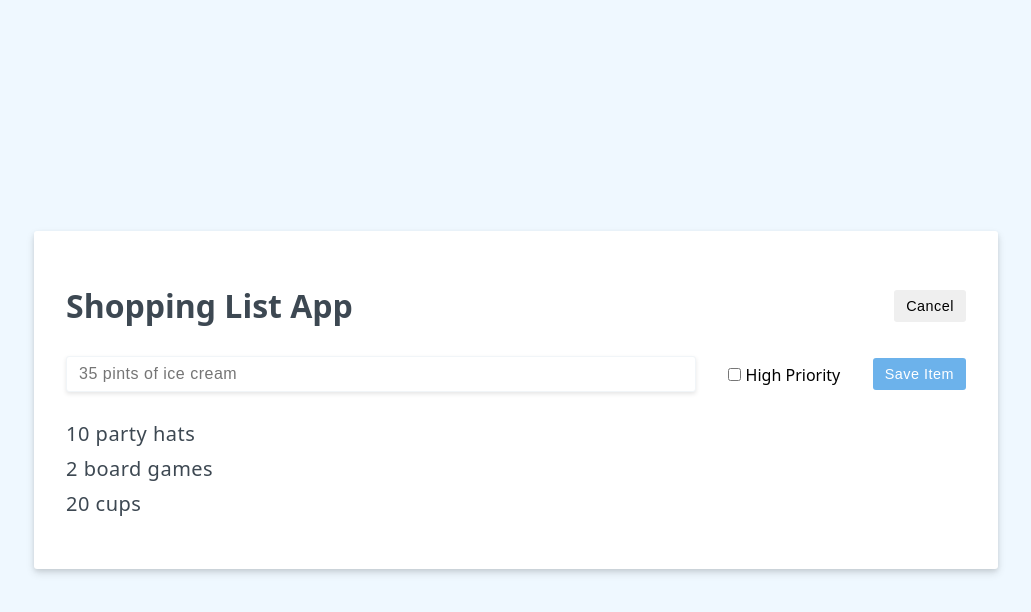
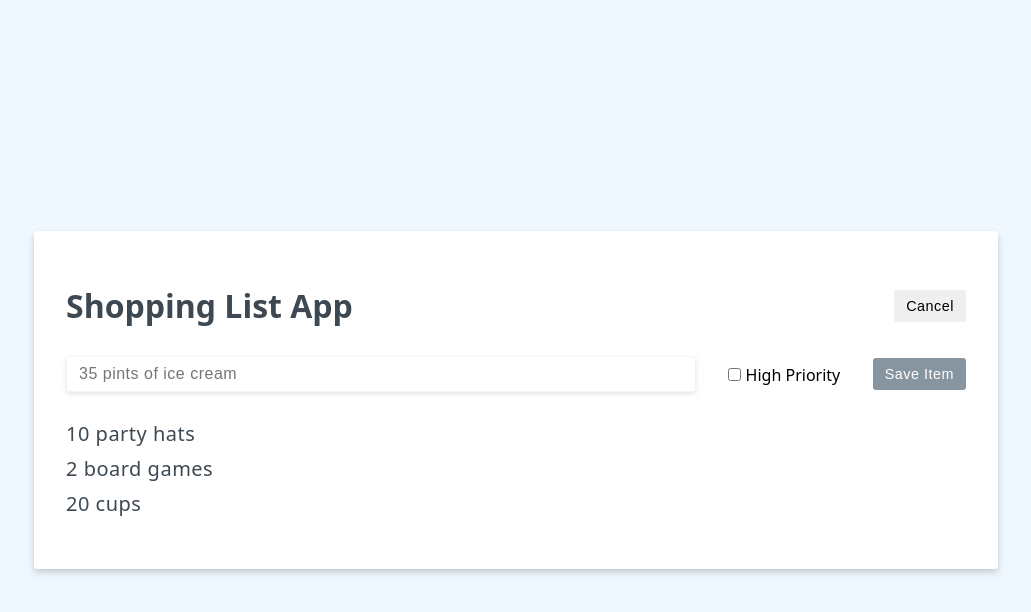
Before and after one commit to cellbesmanos/vue-fundamentals, a Vue app: page / in a window 1280 px wide. Both pictures are taken after a click on the button "Add Item". Shown: the top 612 px of the page, without its empty margins (124-1155 px from the left). Built offline with nearby package versions, Linux system fonts and the light colour scheme.

Commit message:
Feat: Add minimum character length to input

```diff
--- a/src/App.vue
+++ b/src/App.vue
@@ -31,7 +31,13 @@
         High Priority
       </label>
 
-      <button type="submit" class="btn btn-primary">Save Item</button>
+      <button
+        :disabled="userInput.length < 5"
+        type="submit"
+        class="btn btn-primary"
+      >
+        Save Item
+      </button>
     </form>
 
     <p v-if="shoppingList.length <= 0">Nothing to buy yet. Add more items!</p>
```
